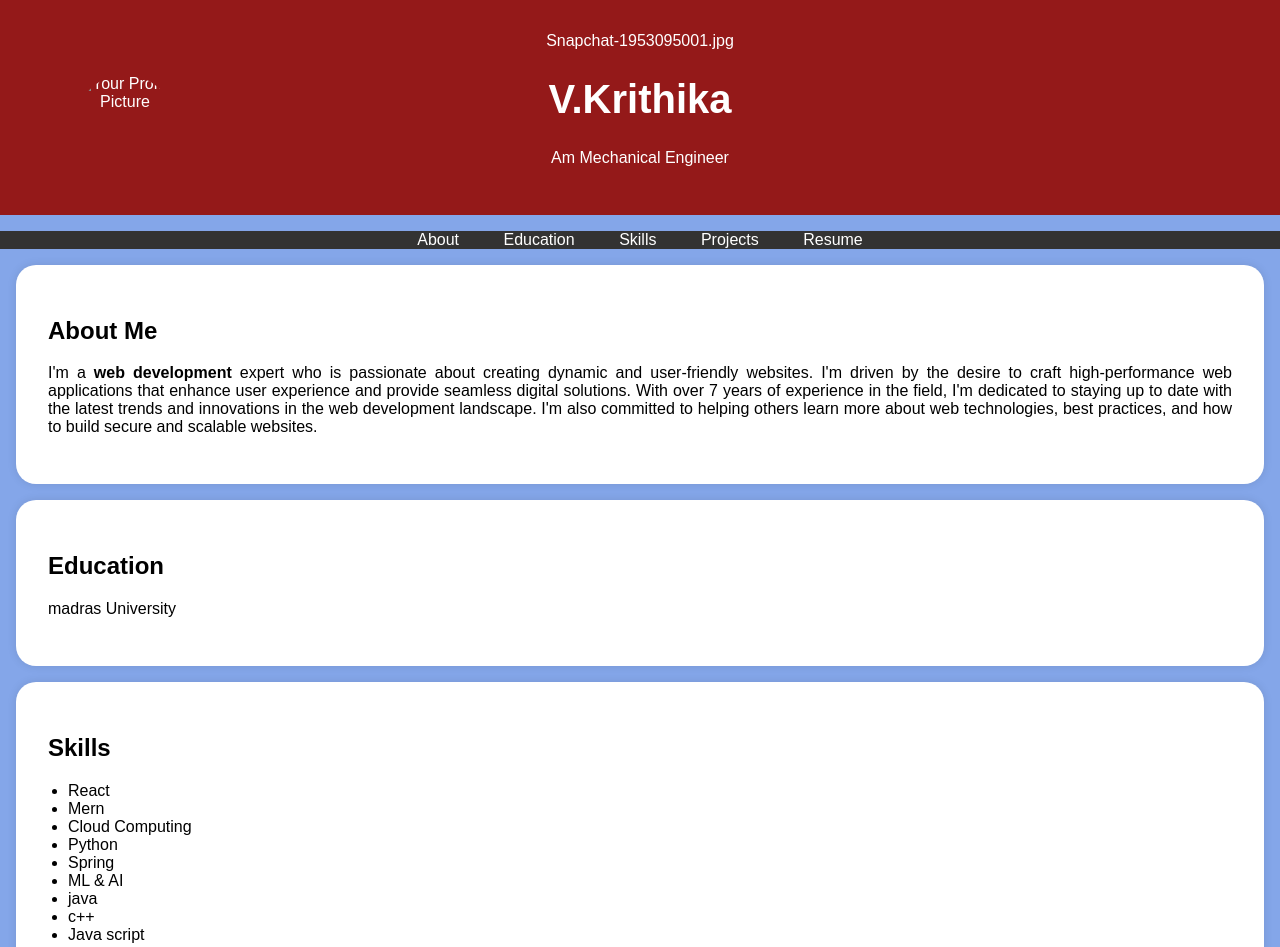
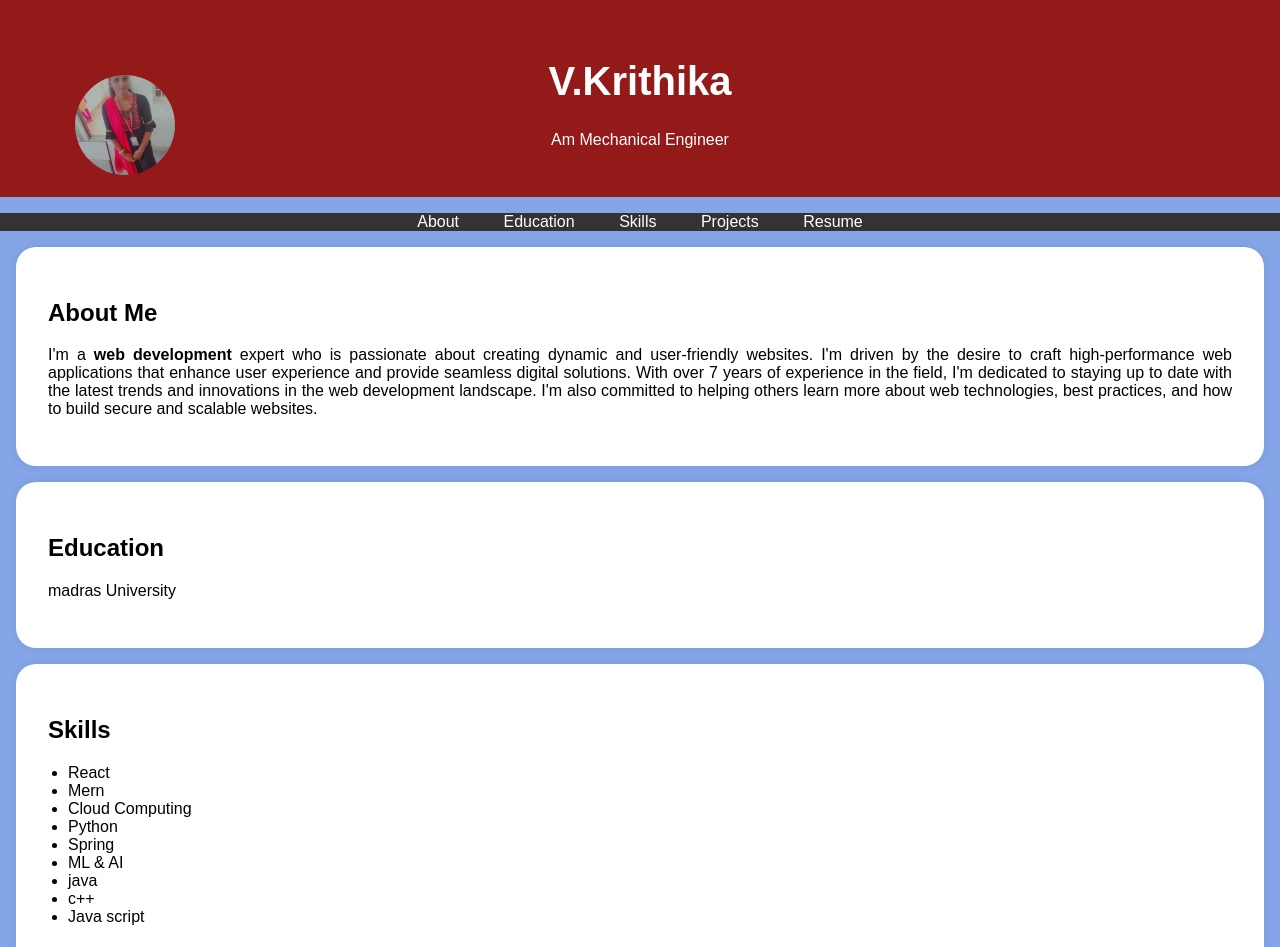
Before and after one commit to krithi0104/Digital-portfolio-, a plain HTML site: page index.html in a window 1280 px wide. Shown: the top 947 px of the page. Drawn offline with Linux system fonts and the light colour scheme.

Commit message:
Update index.html

```diff
--- a/index.html
+++ b/index.html
@@ -94,8 +94,7 @@
 <body>
     <header>
         <div class="header-content">
-            Snapchat-1953095001.jpg
-            <img src="passport photo.jpg" alt="Your Profile Picture" class="profile-picture">
+            <img src="Snapchat-1953095001.jpg" alt="Your Profile Picture" class="profile-picture">
             <h1>V.Krithika</h1>
             <p>Am Mechanical Engineer</p>
         </div>
```
